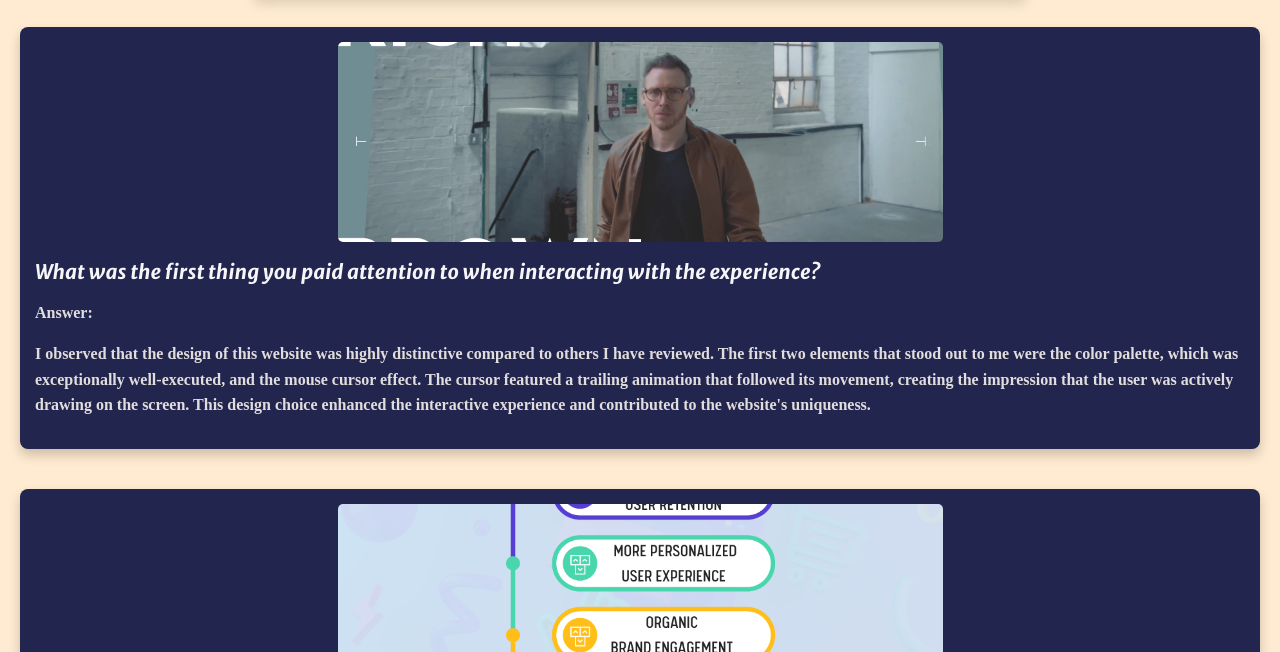
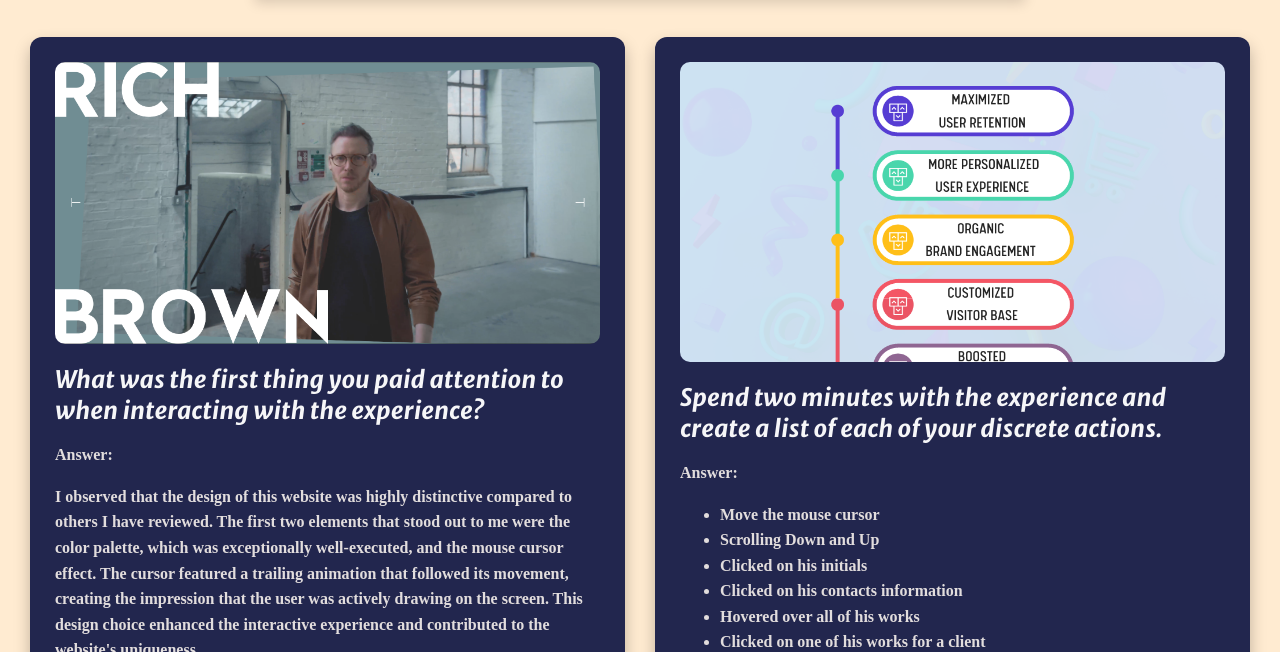
Before and after one commit to easonnys/easonnys.github.io, a plain HTML site: page assignment1/index.html in a window 1280 px wide. Shown: the part 147-799 px from the top of the page. Drawn offline with Linux system fonts and the light colour scheme; a web font is replaced by a local one.

Commit message:
Update styles.css

```diff
--- a/assignment1/styles.css
+++ b/assignment1/styles.css
@@ -5,6 +5,7 @@ body {
   margin: 0;
   padding: 0;
 }
+
 /* heading 1 design */
 h1 {
   font-family: "Frank Ruhl Libre", serif;
@@ -21,25 +22,29 @@ h1 {
   text-transform: uppercase;
   box-shadow: 0 6px 12px rgba(0, 0, 0, 0.15);
 }
-/* change the boxes into grid */
+
+/* change the boxes into responsive grid with more space */
 .container {
   display: grid;
-  grid-template-columns: repeat(1, 1fr);
-  gap: 20px;
-  padding: 20px;
+  grid-template-columns: repeat(auto-fit, minmax(400px, 1fr));
+  gap: 30px;
+  padding: 30px;
 }
+
 /* whole section padding */
 section {
   display: block;
   padding: 20px;
 }
+
 /* heading 2 design */
 h2 {
-  font-size: 1.25rem;
+  font-size: 1.5rem;
   color: #f6f6f8;
   font-style: italic;
   margin-bottom: 10px;
 }
+
 /* paragraph design */
 p,
 ul {
@@ -49,6 +54,7 @@ ul {
   font-family: "Times New Roman", Times, serif;
   font-weight: 600;
 }
+
 /* box color, padding, and shadow */
 .box1,
 .box2,
@@ -64,18 +70,20 @@ ul {
 .box12,
 .box13 {
   background-color: rgb(34, 38, 78);
-  border-radius: 8px;
-  box-shadow: 0 6px 12px rgba(0, 0, 0, 0.2);
-  padding: 15px;
+  border-radius: 12px;
+  box-shadow: 0 8px 16px rgba(0, 0, 0, 0.25);
+  padding: 25px;
   margin: 10px 0;
+  min-height: 450px; /* give boxes more height */
 }
-/* image inside box = padding  */
+
+/* image inside box */
 .box-image {
-  width: 50%;
-  max-height: 200px;
+  width: 100%;
+  max-height: 300px;
   object-fit: cover;
-  border-radius: 5px;
-  margin-bottom: 10px;
+  border-radius: 10px;
+  margin-bottom: 15px;
 
   /* Center the image horizontally */
   display: block;
```
